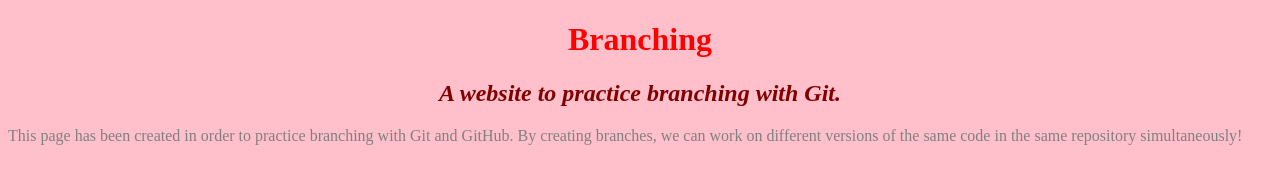
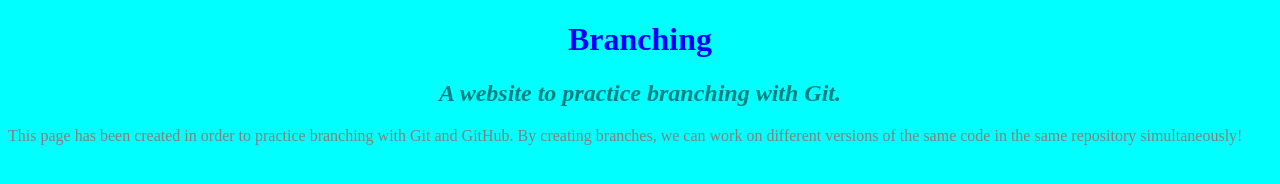
Before and after one commit to KirbyPaint/test-repository, a plain HTML site: page index.html in a window 1280 px wide. Drawn offline with Linux system fonts and the light colour scheme.

Commit message:
correct gh-pages to be the blue theme, for consistency

```diff
--- a/css/style.css
+++ b/css/style.css
@@ -1,12 +1,12 @@
 h1 {
-  color: red;
+  color: blue;
   text-align: center;
 }
 
 h2 {
   font-style: italic;
   text-align: center;
-  color: maroon;
+  color: teal;
 }
 
 p {
@@ -14,5 +14,5 @@ p {
 }
 
 body {
-  background-color: pink;
+  background-color: aqua;
 }
```
